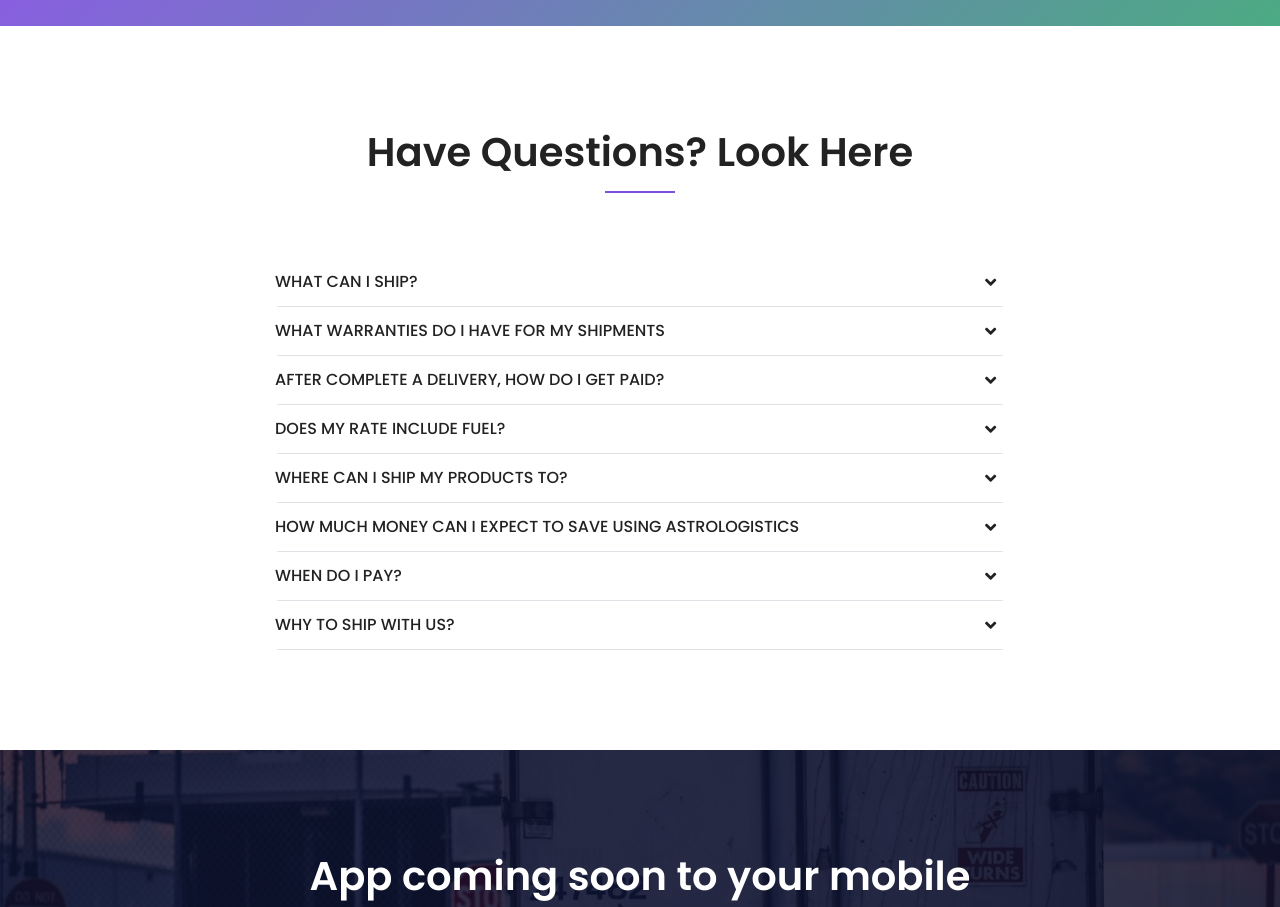
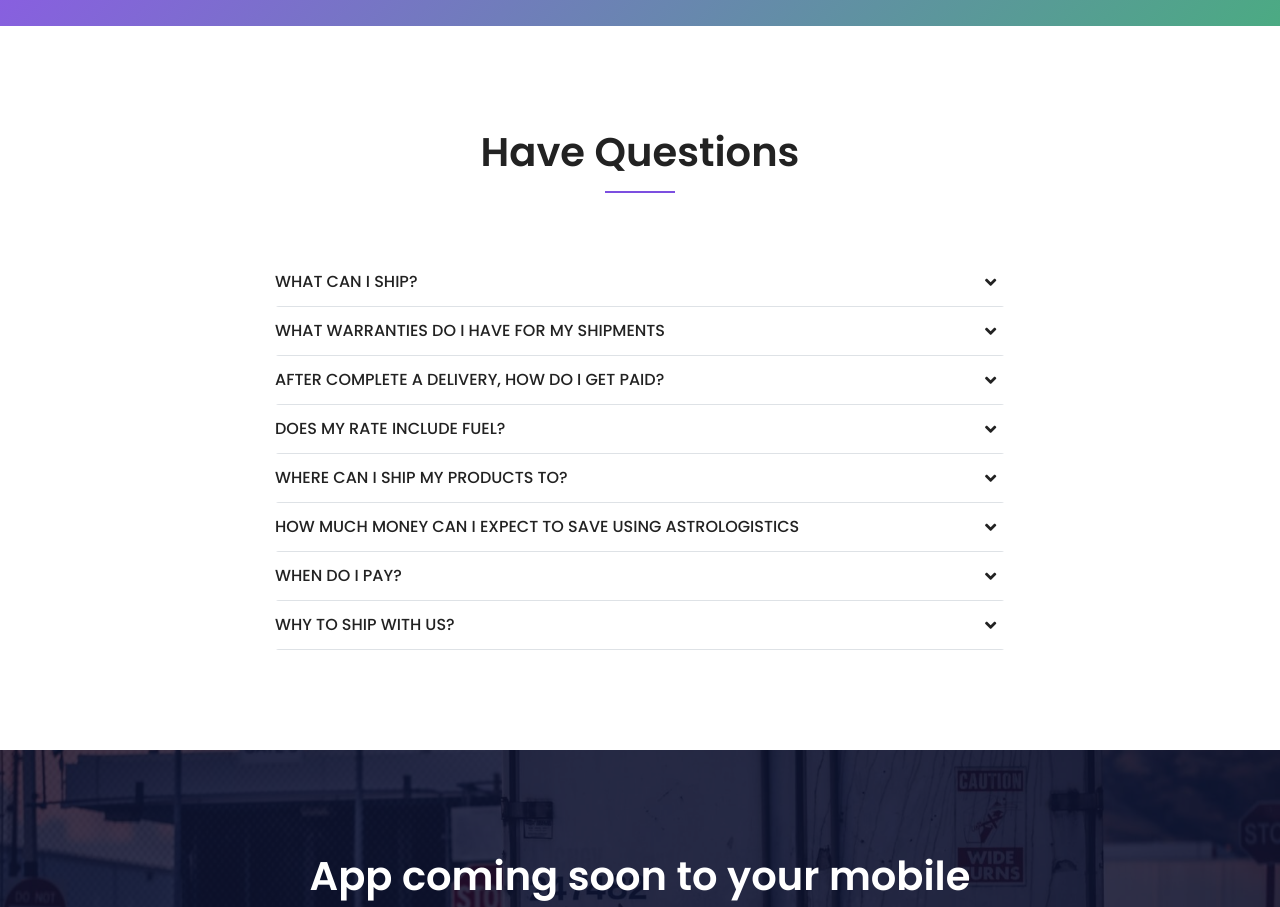
Before and after one commit to ninjacoolhang3r/astrologistics.com, a Next.js app: page / in a window 1280 px wide. Shown: the part 3880-4787 px from the top of the page. Built offline with nearby package versions, Linux system fonts and the light colour scheme.

Commit message:
Update FaqTwo.js

```diff
--- a/components/FaqSection/FaqTwo.js
+++ b/components/FaqSection/FaqTwo.js
@@ -56,7 +56,7 @@ class FaqSection extends Component {
                     <div className="col-12 col-md-10 col-lg-7">
                         {/* Section Heading */}
                         <div className="section-heading text-center">
-                        <h2 className="text-capitalize">Have Questions? Look Here</h2>
+                        <h2 className="text-capitalize">Have Questions</h2>
                         {/* <p className="d-none d-sm-block mt-4">{this.state.data.headingText}</p>
                         <p className="d-block d-sm-none mt-4">{this.state.data.headingTexttwo}</p> */}
                         </div>
```
